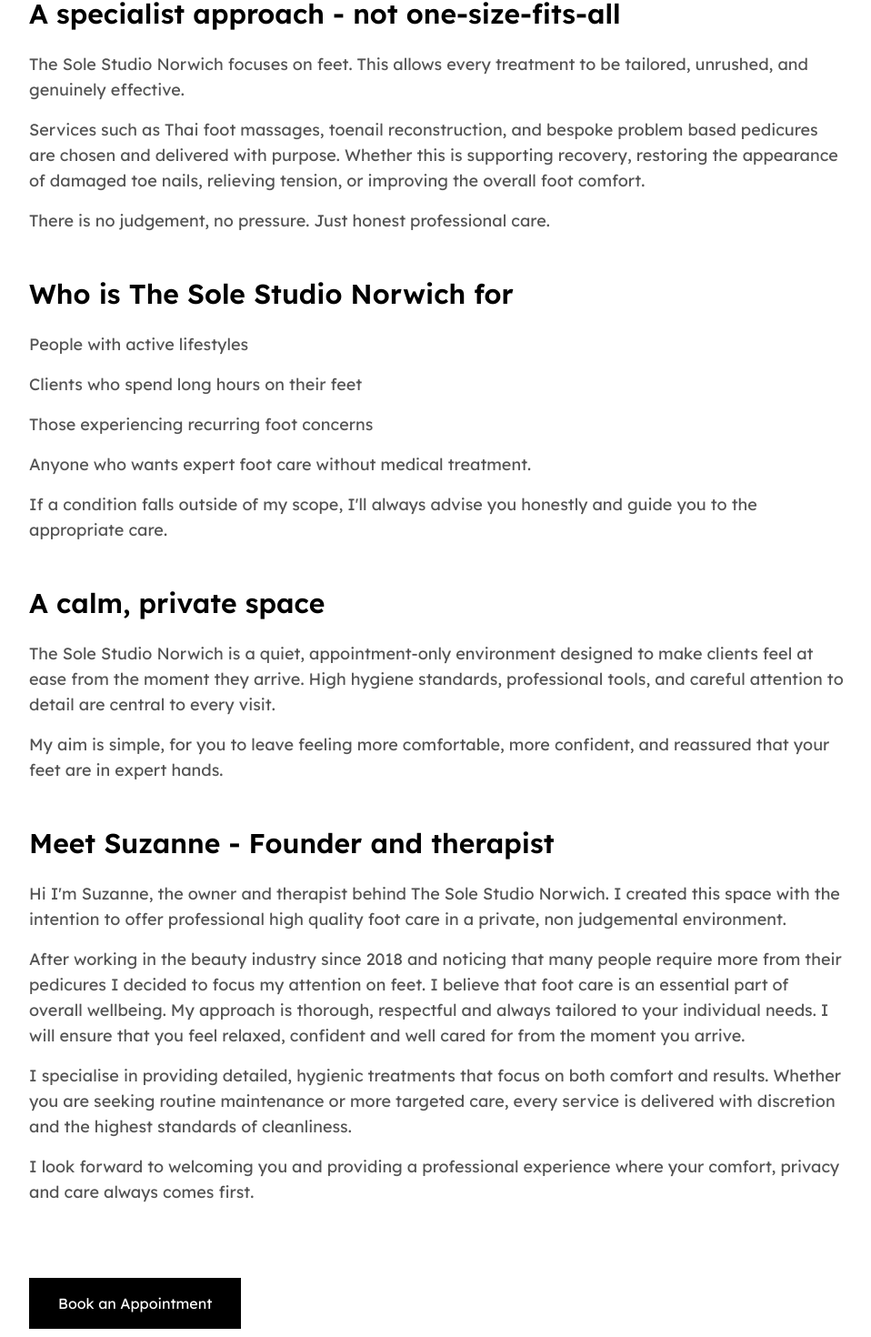
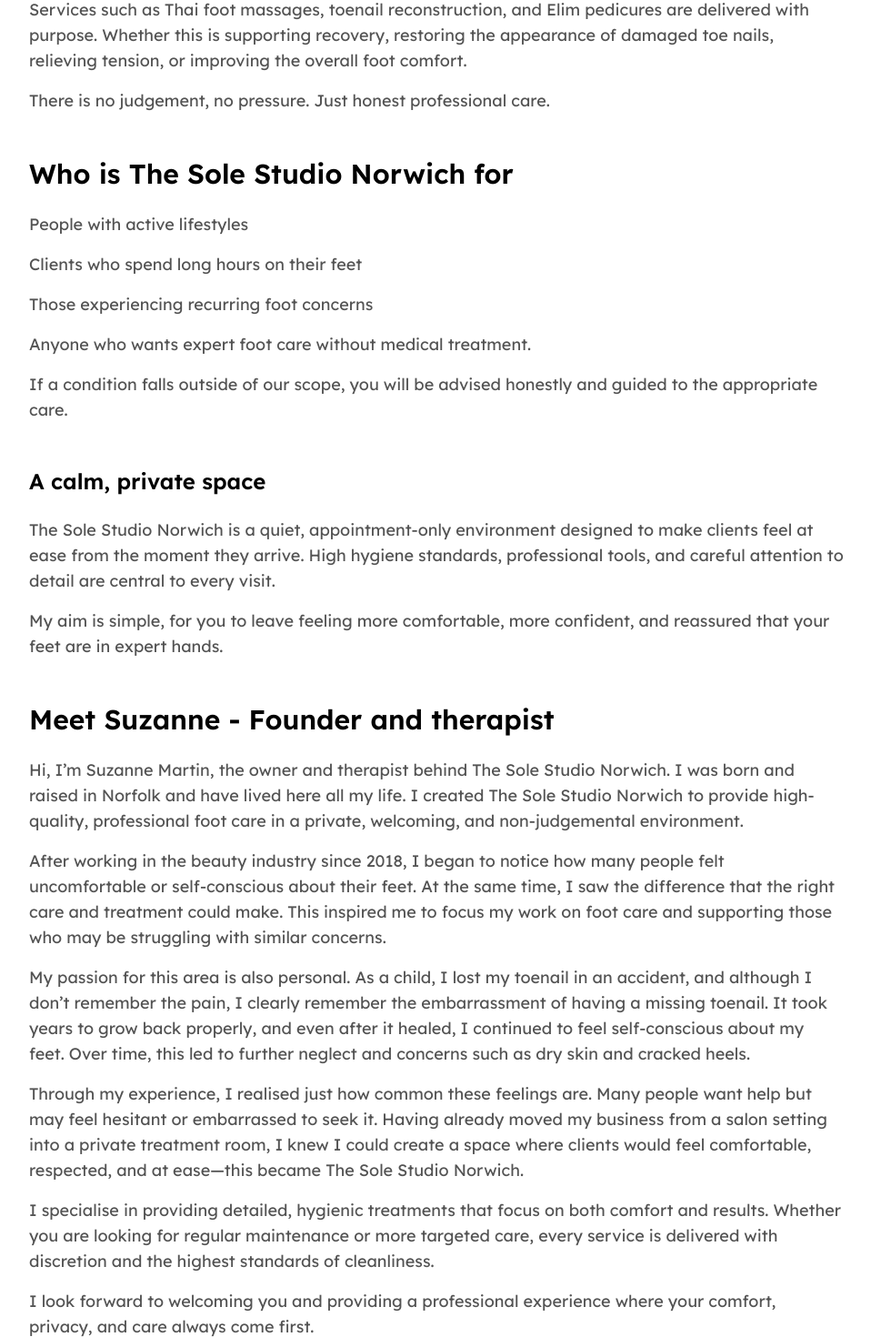
Before and after one commit to jennimmartin/the-sole-studio-norwich, a React (Vite) app: page /about in a window 1280 px wide. Shown: the part 951-2421 px from the top of the page at 91% size, without its empty margins (160-1118 px from the left). Built offline with nearby package versions, Linux system fonts and the light colour scheme; no server answers.

Commit message:
About page copy change

```diff
--- a/src/components/ui/BookNowButton.jsx
+++ b/src/components/ui/BookNowButton.jsx
@@ -1,13 +1,12 @@
 // src/components/ui/BookNowButton.jsx
-
 import { EXTERNAL_LINKS } from "../../config/externalLinks";
 
 export default function BookNowButton({
   variant = "primary",
   size = "default",
   className = "",
+  children = "Book an Appointment", // Default text
 }) {
-  // Your actual button styles from the code
   const baseStyles =
     "transition-all duration-300 cursor-pointer inline-block text-center";
 
@@ -32,7 +31,7 @@
       rel="noopener noreferrer"
       className={classes}
     >
-      Book an Appointment
+      {children}
     </a>
   );
 }
--- a/src/pages/About.jsx
+++ b/src/pages/About.jsx
@@ -22,23 +22,15 @@
             <p>
               Many people fall into a grey area when it comes to foot health.
               Their feet are tired, uncomfortable, damaged, or causing
-              frustration. A traditional beauty treatment doesn't address their
+              frustration. A traditional beauty treatment doesn’t address their
               problems fully and podiatry feels unnecessary.
             </p>
             <p>The Sole Studio Norwich exists in the space between.</p>
-            <p>
-              I specialise in working with active individuals, standing
-              professions, and clients experiencing ongoing foot concerns who
-              want and need more than a standard pedicure, but don't require
-              medical intervention. Every treatment is designed to support
-              comfort, function and confidence, whilst maintaining the highest
-              professional and hygiene standards.
-            </p>
           </div>
 
           {/* Section 2: A specialist approach */}
           <div className="space-y-4 text-base md:text-lg">
-            <h2 className="text-2xl md:text-3xl mb-6">
+            <h2 className="text-xl md:text-2xl mb-6">
               A specialist approach - not one-size-fits-all
             </h2>
             <p>
@@ -47,10 +39,9 @@
             </p>
             <p>
               Services such as Thai foot massages, toenail reconstruction, and
-              bespoke problem based pedicures are chosen and delivered with
-              purpose. Whether this is supporting recovery, restoring the
-              appearance of damaged toe nails, relieving tension, or improving
-              the overall foot comfort.
+              Elim pedicures are delivered with purpose. Whether this is
+              supporting recovery, restoring the appearance of damaged toe
+              nails, relieving tension, or improving the overall foot comfort.
             </p>
             <p>
               There is no judgement, no pressure. Just honest professional care.
@@ -67,14 +58,14 @@
             <p>Those experiencing recurring foot concerns</p>
             <p>Anyone who wants expert foot care without medical treatment.</p>
             <p>
-              If a condition falls outside of my scope, I'll always advise you
-              honestly and guide you to the appropriate care.
+              If a condition falls outside of our scope, you will be advised
+              honestly and guided to the appropriate care.
             </p>
           </div>
 
           {/* Section 4: A calm, private space */}
           <div className="space-y-4 text-base md:text-lg">
-            <h2 className="text-2xl md:text-3xl mb-6">A calm, private space</h2>
+            <h2 className="text-1xl md:text-2xl mb-6">A calm, private space</h2>
             <p>
               The Sole Studio Norwich is a quiet, appointment-only environment
               designed to make clients feel at ease from the moment they arrive.
@@ -93,37 +84,54 @@
               Meet Suzanne - Founder and therapist
             </h2>
             <p>
-              Hi I'm Suzanne, the owner and therapist behind The Sole Studio
-              Norwich. I created this space with the intention to offer
-              professional high quality foot care in a private, non judgemental
-              environment.
+              Hi, I’m Suzanne Martin, the owner and therapist behind The Sole
+              Studio Norwich. I was born and raised in Norfolk and have lived
+              here all my life. I created The Sole Studio Norwich to provide
+              high-quality, professional foot care in a private, welcoming, and
+              non-judgemental environment.
             </p>
             <p>
-              After working in the beauty industry since 2018 and noticing that
-              many people require more from their pedicures I decided to focus
-              my attention on feet. I believe that foot care is an essential
-              part of overall wellbeing. My approach is thorough, respectful and
-              always tailored to your individual needs. I will ensure that you
-              feel relaxed, confident and well cared for from the moment you
-              arrive.
+              After working in the beauty industry since 2018, I began to notice
+              how many people felt uncomfortable or self-conscious about their
+              feet. At the same time, I saw the difference that the right care
+              and treatment could make. This inspired me to focus my work on
+              foot care and supporting those who may be struggling with similar
+              concerns.
+            </p>
+            <p>
+              My passion for this area is also personal. As a child, I lost my
+              toenail in an accident, and although I don’t remember the pain, I
+              clearly remember the embarrassment of having a missing toenail. It
+              took years to grow back properly, and even after it healed, I
+              continued to feel self-conscious about my feet. Over time, this
+              led to further neglect and concerns such as dry skin and cracked
+              heels.
+            </p>
+            <p>
+              Through my experience, I realised just how common these feelings
+              are. Many people want help but may feel hesitant or embarrassed to
+              seek it. Having already moved my business from a salon setting
+              into a private treatment room, I knew I could create a space where
+              clients would feel comfortable, respected, and at ease—this became
+              The Sole Studio Norwich.
             </p>
             <p>
               I specialise in providing detailed, hygienic treatments that focus
-              on both comfort and results. Whether you are seeking routine
+              on both comfort and results. Whether you are looking for regular
               maintenance or more targeted care, every service is delivered with
               discretion and the highest standards of cleanliness.
             </p>
             <p>
               I look forward to welcoming you and providing a professional
-              experience where your comfort, privacy and care always comes
+              experience where your comfort, privacy, and care always come
               first.
             </p>
           </div>
 
           {/* CTA */}
-          <div className="pt-8">
-            <BookNowButton variant="primary" size="large" />
-          </div>
+          <BookNowButton variant="primary" size="large">
+            Book Your Appointment Today
+          </BookNowButton>
         </div>
       </div>
     </section>
```
